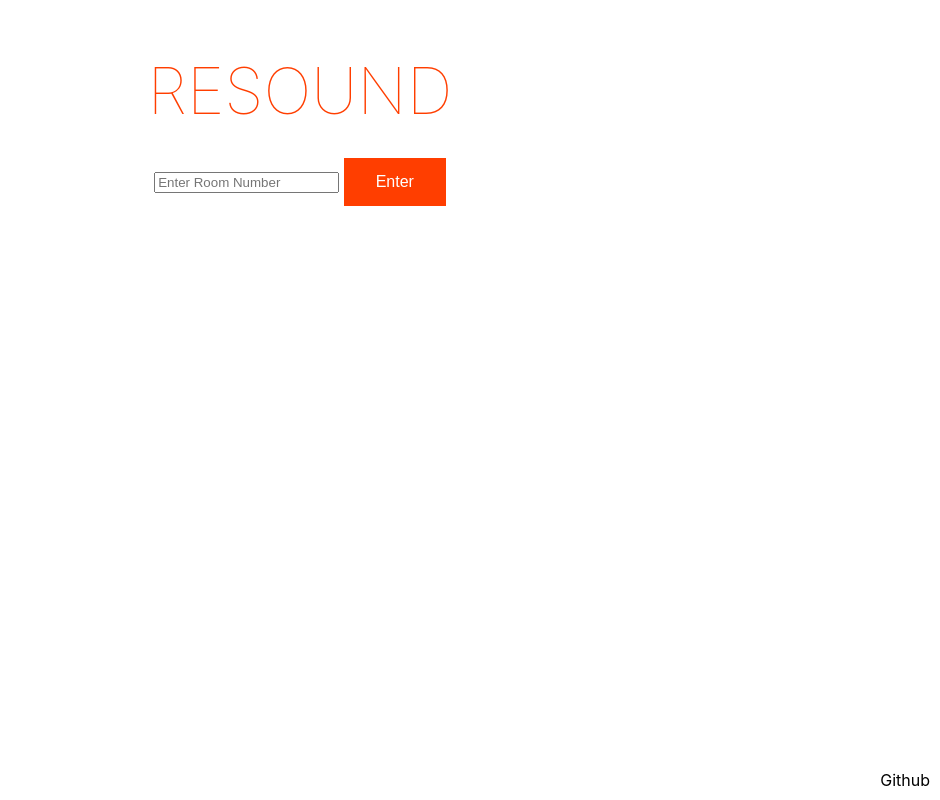
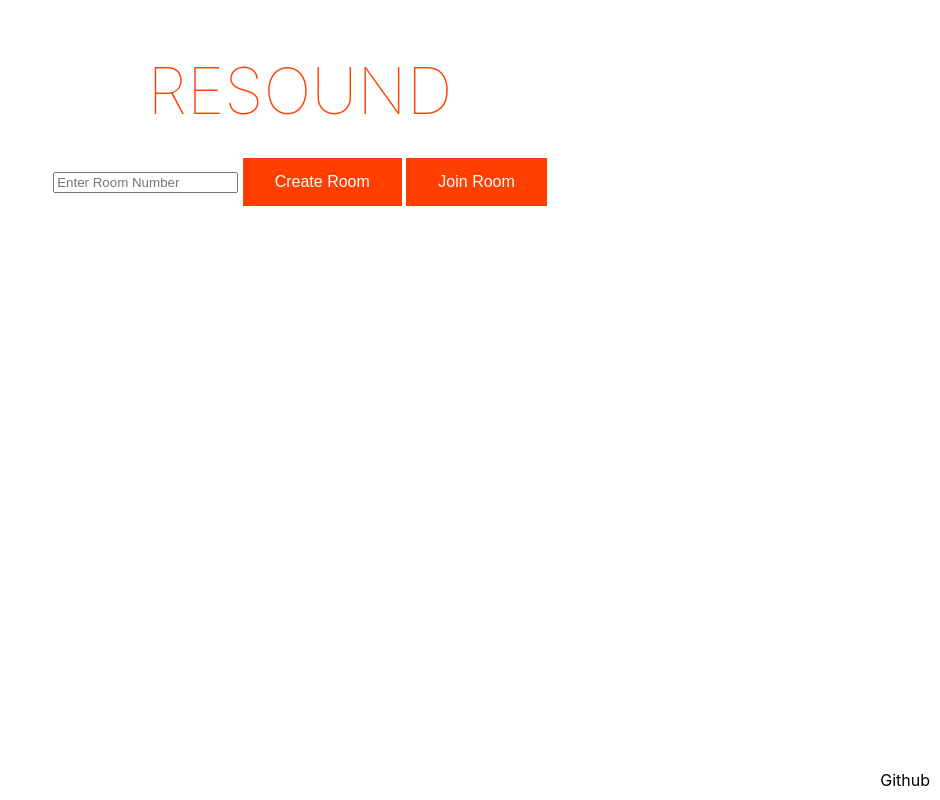
Before and after one commit to narze/resound, a Svelte app: page / in a window 1280 px wide. Shown: the whole page, without its empty margins (340-1280 px from the left). Built offline with nearby package versions, Linux system fonts and the light colour scheme.

Commit message:
Separate room server & client

```diff
--- a/src/App.svelte
+++ b/src/App.svelte
@@ -11,6 +11,7 @@
   let audioArray: AudioRecord[] = []
   let roomNumber: string
   let provider: WebrtcProvider
+  let isServer: boolean
 
   function clearAudio() {
     if (sharedAudios) {
@@ -77,13 +78,8 @@
     audioUploadIds = updatedIds
   }
 
-  function handleEnter(e: KeyboardEvent) {
-    if (e.key == "Enter") {
-      changeRoomNumber()
-    }
-  }
-
-  function changeRoomNumber() {
+  function enterRoomNumber(server: boolean) {
+    isServer = server
     const input = document.getElementById("room-number") as HTMLInputElement
     roomNumber = input.value
 
@@ -125,42 +121,54 @@
       id="room-number"
       type="text"
       class="border p-2"
-      on:keydown={handleEnter}
       placeholder="Enter Room Number"
     />
-    <button on:click={changeRoomNumber} class="border rounded p-2 bg-red-500"
-      >Enter</button
+
+    <button
+      on:click={() => enterRoomNumber(true)}
+      class="border rounded p-2 bg-red-500">Create Room</button
+    >
+    <button
+      on:click={() => enterRoomNumber(false)}
+      class="border rounded p-2 bg-red-500">Join Room</button
     >
   {/if}
 
   {#if roomNumber}
-    <h3>Play on this browser</h3>
+    {isServer ? "Server" : "Client"}
     {audioUploadIds.length == 0 ? "No audio" : ""}
 
+    {#if isServer}
       {#each audioUploadIds as { id, name }}
-      <div class="sound-wrapper">
+        <div class="my-2">
           <Sound label={name} audioId={id} {playQueues} />
-        <button on:click={() => deleteAudioId(id)}>Delete</button>
+          <button
+            on:click={() => deleteAudioId(id)}
+            class="border rounded p-2 bg-red-400">Delete</button
+          >
         </div>
       {/each}
-
-    <hr />
-
-    <h3>Play remotely</h3>
-    {audioArray.length == 0 ? "No audio" : ""}
-
+    {:else}
       {#each audioArray as { id, name }}
-      <div class="sound-wrapper">
-        <button on:click={() => playRemotely(id)}>{name}</button>
+        <div class="my-2">
+          <button
+            on:click={() => playRemotely(id)}
+            class="border rounded p-2 bg-green-400">{name}</button
+          >
         </div>
       {/each}
+    {/if}
 
+    {#if isServer}
       <div class="file-wrapper">
         <h3>Upload Audio</h3>
         <input type="file" id="audio" on:change={uploadAudio} />
       </div>
 
-    <button on:click={clearAudio}>Remove all audios</button>
+      <button on:click={clearAudio} class="border rounded p-2 bg-red-400"
+        >Remove all audios</button
+      >
+    {/if}
   {/if}
 
   <footer>
@@ -218,10 +226,6 @@
     text-decoration: none;
   }
 
-  .sound-wrapper {
-    margin: 0.5rem auto;
-  }
-
   .file-wrapper {
     margin: 2rem auto;
   }
--- a/src/lib/Sound.svelte
+++ b/src/lib/Sound.svelte
@@ -38,7 +38,7 @@
 </script>
 
 <button
-  class="text-xl text-center px-4 py-2 rounded bg-red-500 m-4"
+  class="text-xl text-center px-4 py-2 rounded bg-green-500 mx-2"
   on:click={() => play()}
 >
   {label}
```
Lines whose indentation alone changed are shown as unchanged.
